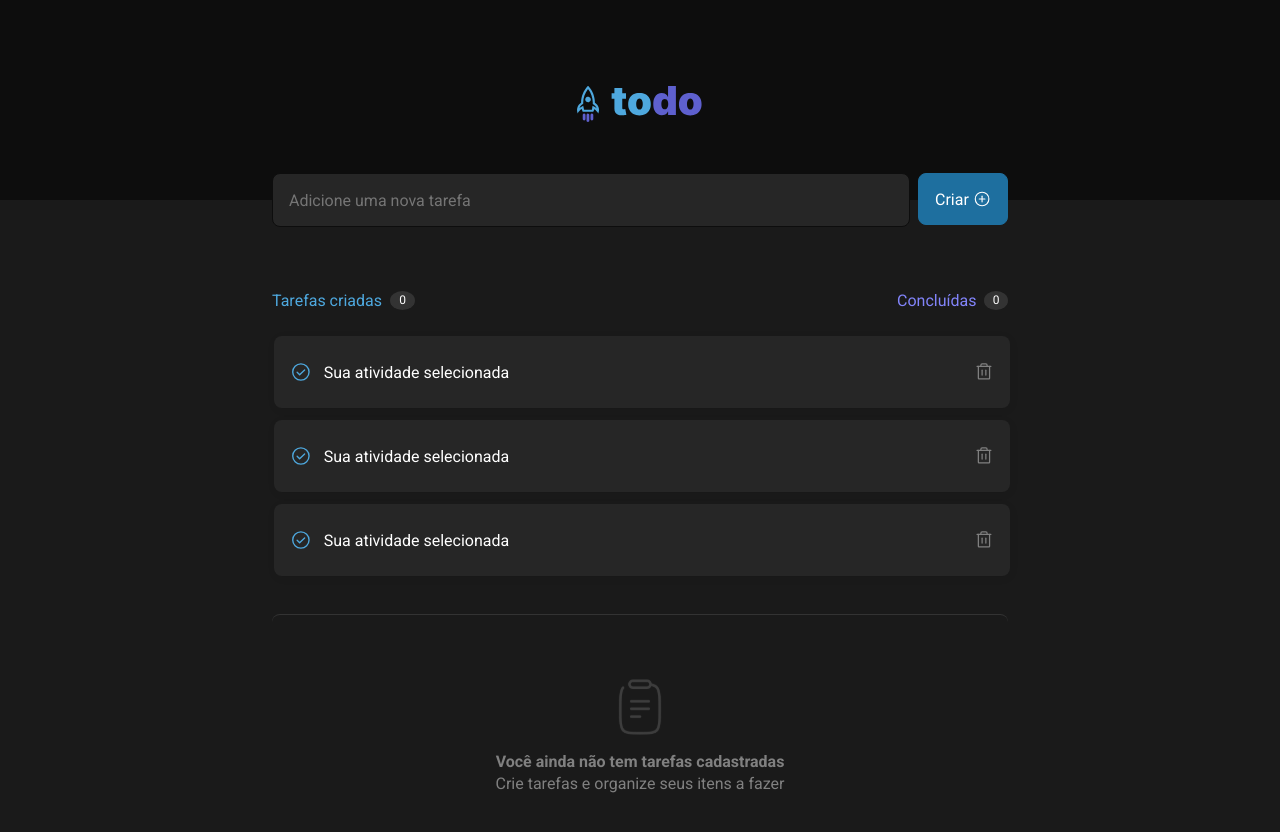
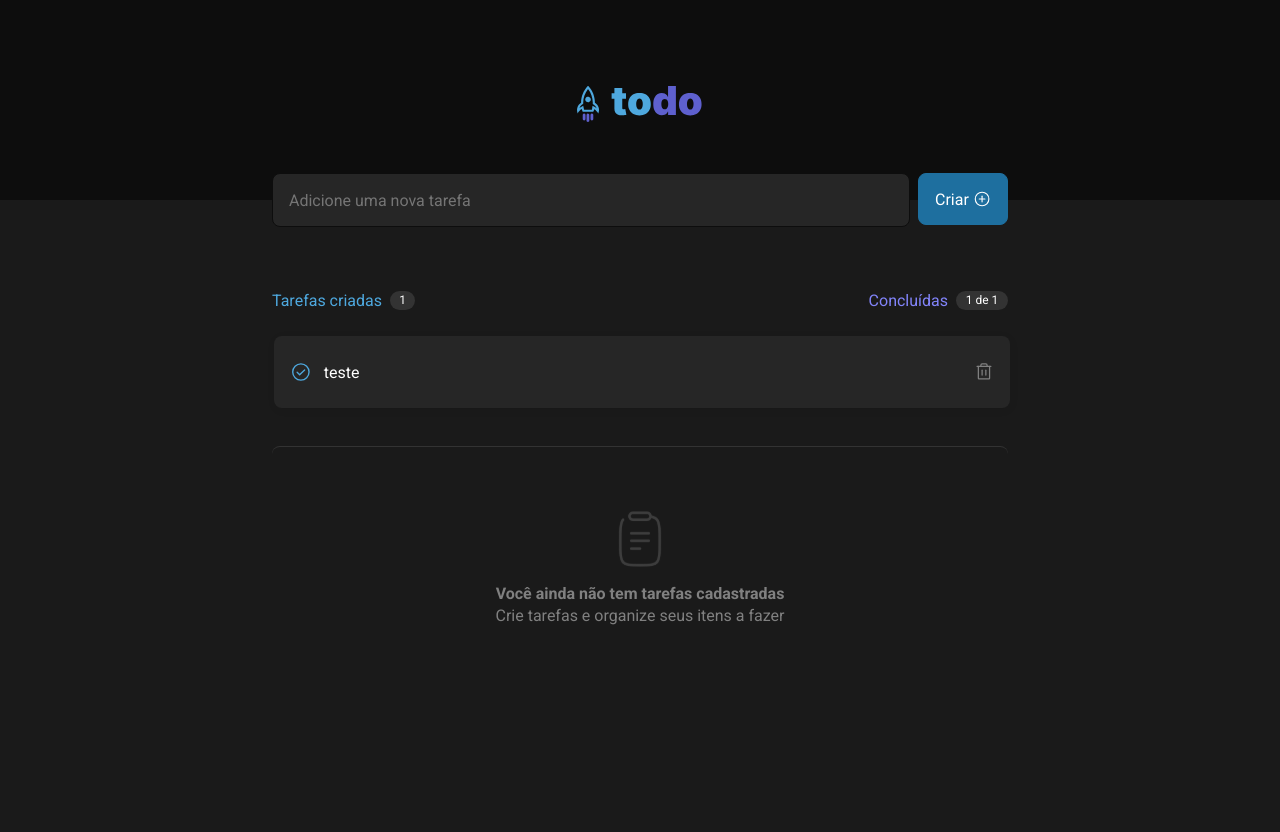
Before and after one commit to arthur-carminatti/TO-DO, a React (Vite) app: page / in a window 1280 px wide. Shown: the top 832 px of the page. After the commit the page ends 800 px from the top, so only its background shows below. Built offline with nearby package versions, Linux system fonts and the light colour scheme.

Commit message:
Tweaks to create new task

```diff
--- a/src/App.tsx
+++ b/src/App.tsx
@@ -2,12 +2,26 @@ import { GlobalStyle } from './styles/global'
 import { ThemeProvider } from 'styled-components'
 import { defaultTheme } from './styles/themes/default'
 import { TaskMain } from './pages/TaskMain'
+import { useState } from 'react'
+
+export interface TaskProps {
+  id: string
+  title: string
+  isCompleted: boolean
+}
 
 export function App() {
+  const [tasks, setTasks] = useState<TaskProps[]>([
+    {
+      id: 'teste',
+      title: 'teste',
+      isCompleted: true
+    }
+  ])
 
   return (
     <ThemeProvider theme={defaultTheme}>
-      <TaskMain />
+      <TaskMain tasks={tasks} />
       <GlobalStyle />
     </ThemeProvider>
   )
--- a/src/pages/TaskMain/components/Tasks/components/Task/index.tsx
+++ b/src/pages/TaskMain/components/Tasks/components/Task/index.tsx
@@ -1,8 +1,13 @@
+import { TaskProps } from "../../../../../../App";
 import { TaskMainTableListTaskContainer } from "./styles";
 
 import { CheckCircle, Trash } from 'phosphor-react';
 
-export function TaskComponent() {
+interface Props {
+    task: TaskProps
+}
+
+export function TaskComponent({ task }: Props) {
     const isCompleted = true
     return (
         <TaskMainTableListTaskContainer>
@@ -10,17 +15,7 @@ export function TaskComponent() {
                 <tbody>
                     <td>
                         <button>{isCompleted ? <CheckCircle /> : <div />}</button>
-                        <p>Sua atividade selecionada</p>
-                        <Trash size={22} />
-                    </td>
-                    <td>
-                        <button>{isCompleted ? <CheckCircle /> : <div />}</button>
-                        <p>Sua atividade selecionada</p>
-                        <Trash size={22} />
-                    </td>
-                    <td>
-                        <button>{isCompleted ? <CheckCircle /> : <div />}</button>
-                        <p>Sua atividade selecionada</p>
+                        <p>{task.title}</p>
                         <Trash size={22} />
                     </td>
                 </tbody>
--- a/src/pages/TaskMain/components/Tasks/index.tsx
+++ b/src/pages/TaskMain/components/Tasks/index.tsx
@@ -9,22 +9,35 @@ import {
 import taskEmptyLogo from '../../../../assets/ignite-no-itens-list.svg'
 import { TaskComponent } from "./components/Task/index";
 
-export function TaskContainer() {
+import { TaskProps } from "../../../../App";
+
+export interface Props {
+    tasks: TaskProps[]
+}
+
+export function TaskContainer({ tasks }: Props) {
+    const taskLength = tasks.length
+    const completedTasks = tasks.filter((task) => task.isCompleted).length
+
     return (
         <TaskMainTaskContainer >
             <TaskMainInfoTaskContainer>
                 <TaskMainInfoCreatedContainer>
                     <p>Tarefas criadas</p>
-                    <span>0</span>
+                    <span>{taskLength}</span>
                 </TaskMainInfoCreatedContainer>
 
                 <TaskMainInfoDoneContainer>
                     <p>Concluídas</p>
-                    <span>0</span>
+                    <span>
+                        {completedTasks} de {taskLength}
+                    </span>
                 </TaskMainInfoDoneContainer>
             </TaskMainInfoTaskContainer>
 
-            <TaskComponent />
+            {tasks.map((task) => (
+                <TaskComponent key={task.id} task={task} />
+            ))}
 
             <TaskMainEmptyTaskContainer>
                 <img src={taskEmptyLogo} alt="" />
--- a/src/pages/TaskMain/components/Tasks/styles.ts
+++ b/src/pages/TaskMain/components/Tasks/styles.ts
@@ -50,7 +50,7 @@ export const TaskMainInfoCreatedContainer = styled.div`
         width: 1.563rem;
         height: 1.188rem;
 
-        border-radius: 50%;
+        border-radius: 9999px;;
 
         font-size: 0.75rem;
         line-height: 0.938rem;
@@ -62,13 +62,9 @@ export const TaskMainInfoCreatedContainer = styled.div`
 
 export const TaskMainInfoDoneContainer = styled.div`
     display: flex;
-    flex-direction: row;
     align-items: center;
     padding: 0px;
     gap: 0.5rem;
-
-    width: 6.938rem;
-    height: 1.188rem;
 
     p {
         color: ${props => props.theme["-purple"]};
@@ -82,10 +78,10 @@ export const TaskMainInfoDoneContainer = styled.div`
         padding: 0.125rem 0.5rem;
         gap: 0.625rem;
 
-        width: 1.563rem;
+        width: 3.25rem;
         height: 1.188rem;
 
-        border-radius: 50%;
+        border-radius: 9999px;
 
         font-size: 0.75rem;
         line-height: 0.938rem;
--- a/src/pages/TaskMain/index.tsx
+++ b/src/pages/TaskMain/index.tsx
@@ -1,14 +1,13 @@
 import { Header } from "./components/Header";
 import { Input } from "./components/Input";
-import { TaskContainer } from "./components/Tasks";
+import { Props, TaskContainer } from "./components/Tasks";
 
-export function TaskMain() {
+export function TaskMain({ tasks }: Props) {
     return (
         <>
             <Header />
             <Input />
-            <TaskContainer />
+            <TaskContainer tasks={tasks}/>
         </>
-
     )
 }
```
